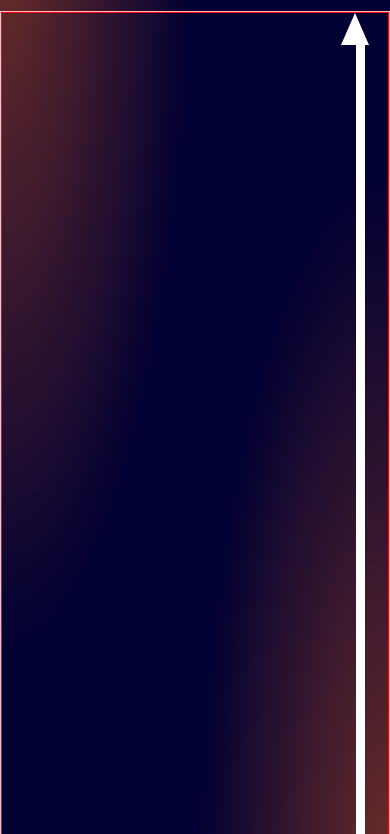
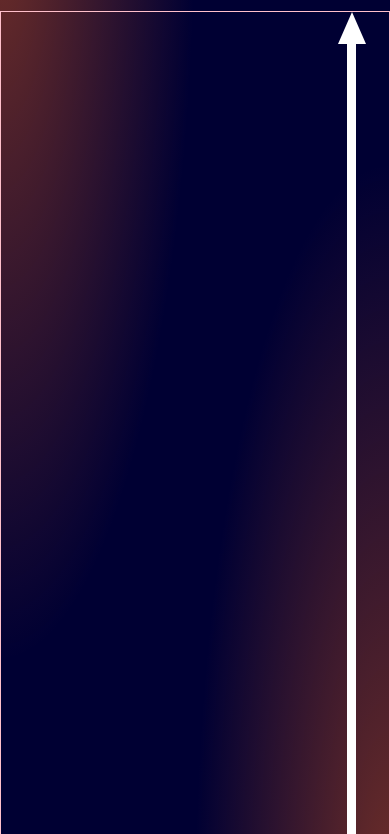
Before and after one commit to Gouderg/website-cv, a plain HTML site: page en/workexperience.html in a window 390 px wide. Shown: the part 86-920 px from the top of the page. Drawn offline with Linux system fonts and the light colour scheme.

Commit message:
work experience

```diff
--- a/assets/css/workexperience.css
+++ b/assets/css/workexperience.css
@@ -11,13 +11,15 @@
     position: relative;
     z-index: 1;
     border: 1px solid pink;
+    display: flex;
+    flex-direction: row;
+    justify-content: center;
 }
 
 .arrow {
     display: flex;
     flex-direction: column;
     align-items: center;
-    border: 1px solid red;
 }
 
 .arrow-corpse {
@@ -98,9 +100,7 @@
         font-size: 36px;
     }
 
-    .arrow { align-items: flex-end; }
-    .arrow-corpse{ margin-right: 6%; }
-    .arrow-head { margin-right: 5%; }
+    .big-arrow { justify-content: flex-end;}
 
 
     .card {
@@ -108,7 +108,6 @@
         width: 97%;
     }
     .left, .right{ margin: 6% 0% 0% 0%; }
-    /* .right { flex-direction: row-reverse;} */
 
 
 }
```
